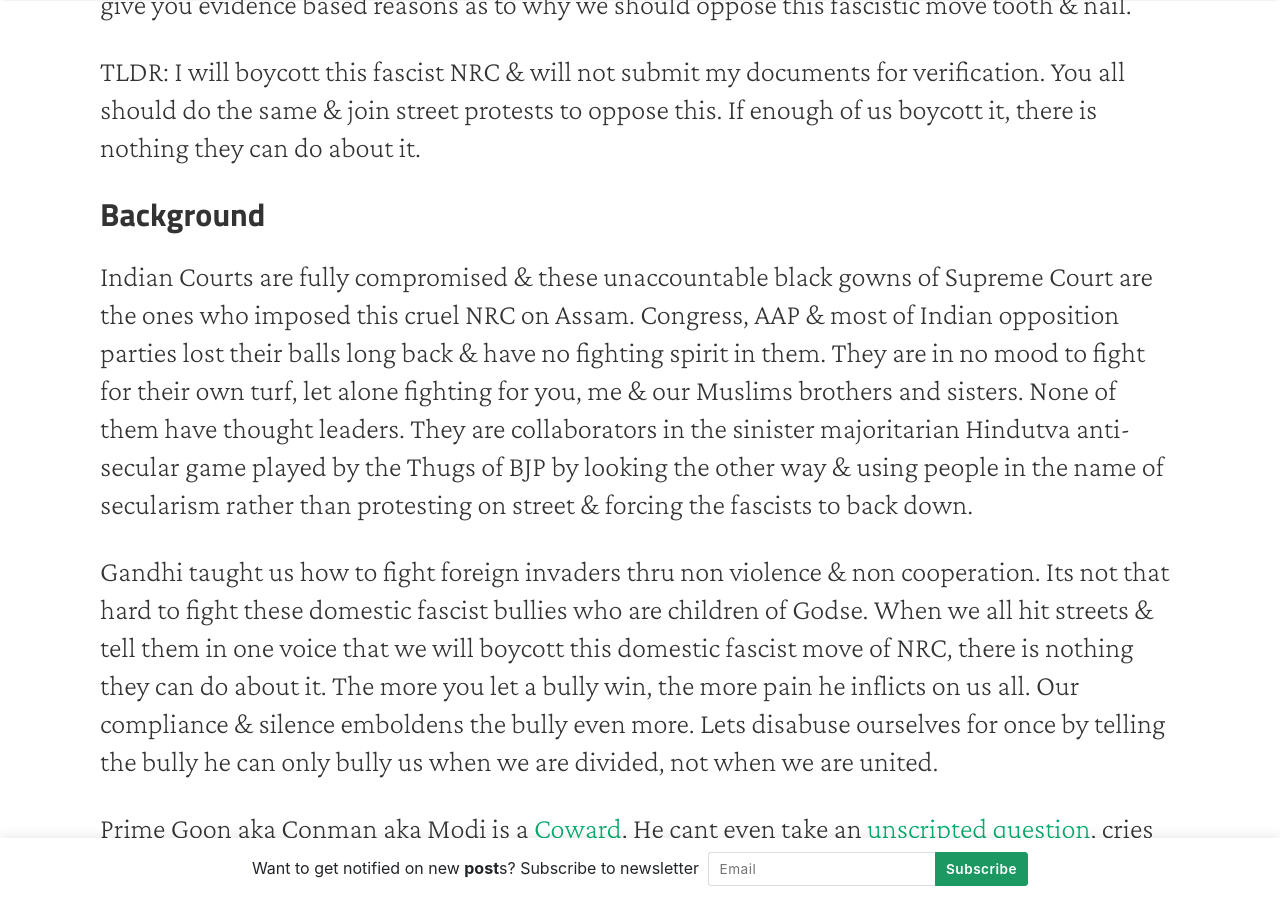
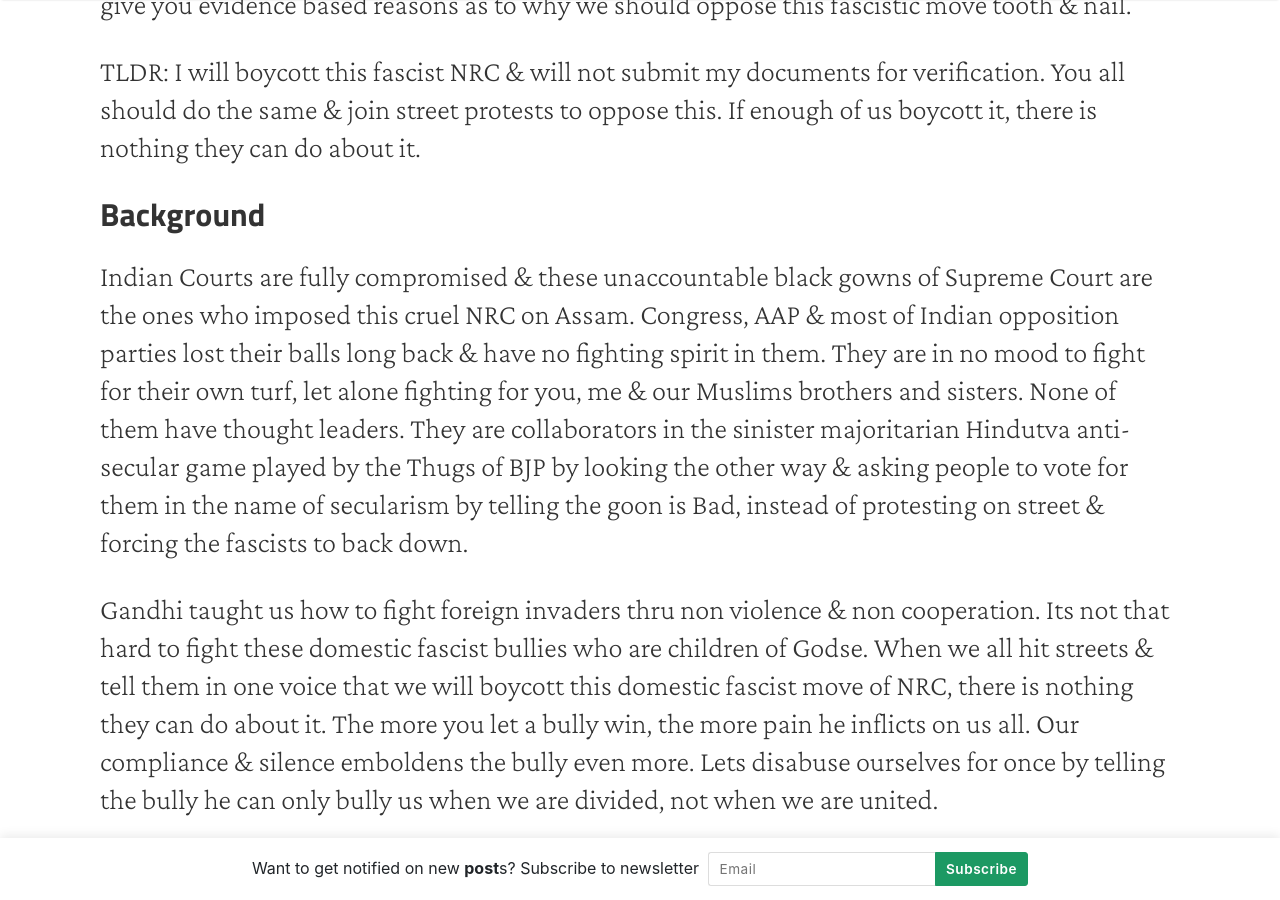
Before and after one commit to thekalinga/thekalinga.in, a Jekyll site: the page built from _posts/2019-11-24-why-fascist-nrc-should-be-opposed/2019-11-24-why-fascist-nrc-should-be-opposed.md, in a window 1280 px wide and 900 px high, scrolled down 652 px. Built offline with Jekyll 4.4.1, drawn with Linux system fonts in a browser that asks for light colours; nearby versions of some CDN libraries.

Commit message:
fixed minor issue

```diff
--- a/_posts/2019-11-24-why-fascist-nrc-should-be-opposed/2019-11-24-why-fascist-nrc-should-be-opposed.md
+++ b/_posts/2019-11-24-why-fascist-nrc-should-be-opposed/2019-11-24-why-fascist-nrc-should-be-opposed.md
@@ -30,7 +30,7 @@
 Congress, AAP & most of Indian opposition parties lost their balls long back & have no fighting spirit in them.
 They are in no mood to fight for their own turf, let alone fighting for you, me & our Muslims brothers and sisters.
 None of them have thought leaders.
-They are collaborators in the sinister majoritarian Hindutva anti-secular game played by the Thugs of BJP by looking the other way & using people in the name of secularism rather than protesting on street & forcing the fascists to back down.
+They are collaborators in the sinister majoritarian Hindutva anti-secular game played by the Thugs of BJP by looking the other way & asking people to vote for them in the name of secularism by telling the goon is Bad, instead of protesting on street & forcing the fascists to back down.
 
 Gandhi taught us how to fight foreign invaders thru non violence & non cooperation.
 Its not that hard to fight these domestic fascist bullies who are children of Godse.
```
